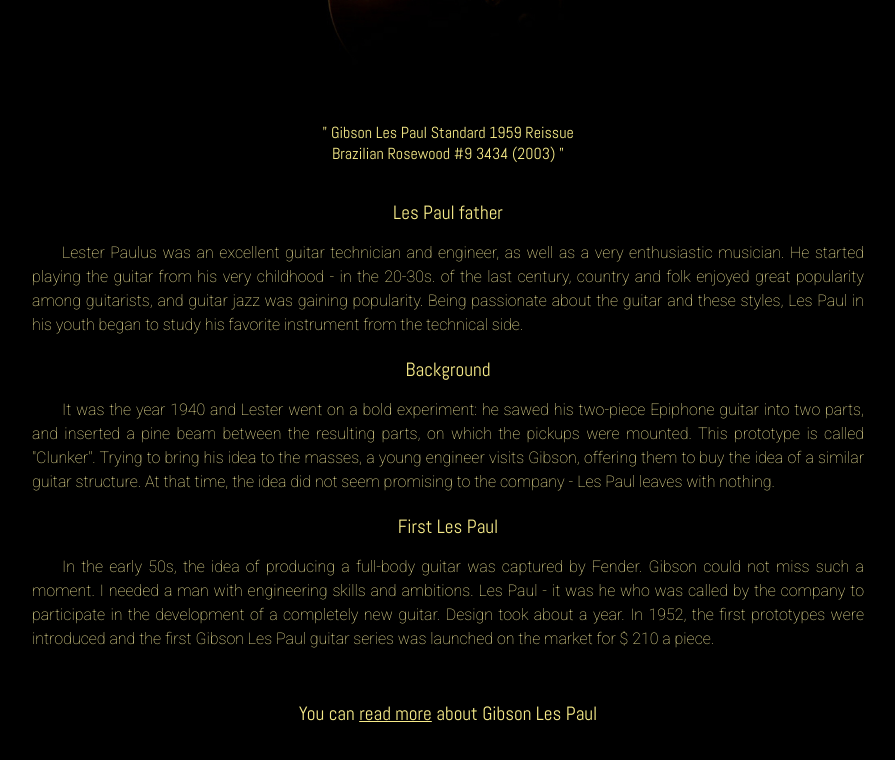
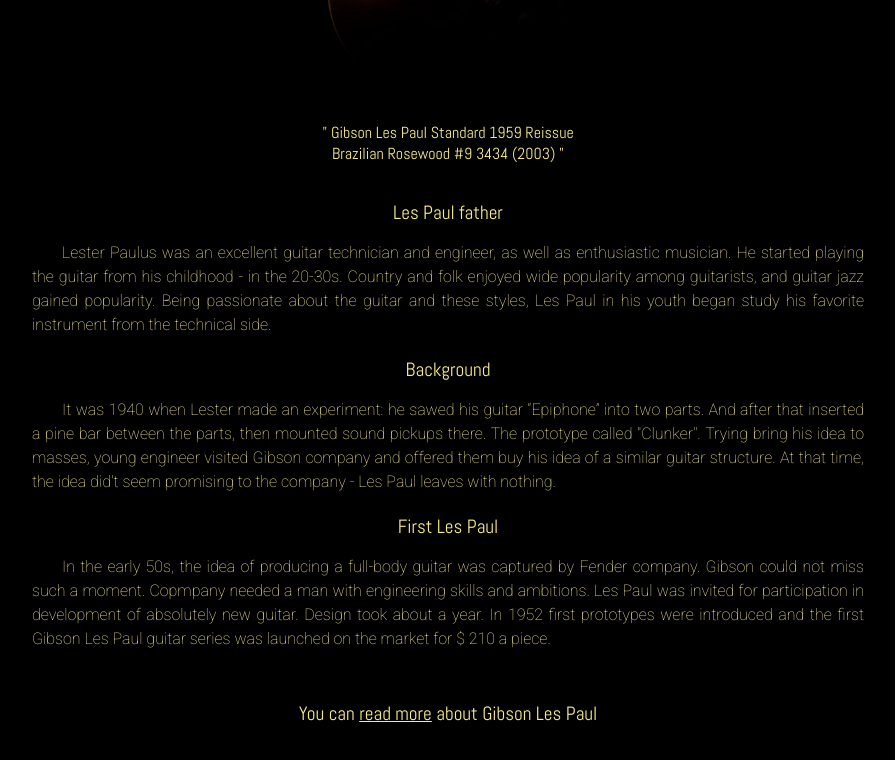
Before and after one commit to ZenutkinN/ZenutkinN.github.io, a plain HTML site: page freecodecamp/Responsive Web Design Projects/Build a Tribute Page/index.html in a window 1280 px wide. Shown: the part 1006-1766 px from the top of the page, without its empty margins (192-1087 px from the left). Drawn offline with Linux system fonts and the light colour scheme.

```diff
--- a/freecodecamp/Responsive Web Design Projects/Build a Tribute Page/index.html
+++ b/freecodecamp/Responsive Web Design Projects/Build a Tribute Page/index.html
@@ -31,11 +31,11 @@
 					<img id="logo-image" src="img/logo-gibson.png" alt="logotype Gibson">
 				</div>
 				<h2>Les Paul father</h2>
-				<p>Lester Paulus was an excellent guitar technician and engineer, as well as a very enthusiastic musician. He started playing the guitar from his very childhood - in the 20-30s. of the last century, country and folk enjoyed great popularity among guitarists, and guitar jazz was gaining popularity. Being passionate about the guitar and these styles, Les Paul in his youth began to study his favorite instrument from the technical side.</p>
+				<p>Lester Paulus was an excellent guitar technician and engineer, as well as enthusiastic musician. He started playing the guitar from his childhood - in the 20-30s. Country and folk enjoyed wide popularity among guitarists, and guitar jazz gained popularity. Being passionate about the guitar and these styles, Les Paul in his youth began study his favorite instrument from the technical side.</p>
 				<h2>Background</h2>
-				<p>It was the year 1940 and Lester went on a bold experiment: he sawed his two-piece Epiphone guitar into two parts, and inserted a pine beam between the resulting parts, on which the pickups were mounted. This prototype is called "Clunker". Trying to bring his idea to the masses, a young engineer visits Gibson, offering them to buy the idea of a similar guitar structure. At that time, the idea did not seem promising to the company - Les Paul leaves with nothing.</p>
+				<p>It was 1940 when Lester made an experiment: he sawed his guitar “Epiphone” into two parts. And after that inserted a pine bar between the parts, then mounted sound pickups there. The prototype called "Clunker". Trying bring his idea to masses, young engineer visited Gibson company and offered them buy his idea of a similar guitar structure. At that time, the idea did't seem promising to the company - Les Paul leaves with nothing.</p>
 				<h2>First Les Paul</h2>
-				<p>In the early 50s, the idea of producing a full-body guitar was captured by Fender. Gibson could not miss such a moment. I needed a man with engineering skills and ambitions. Les Paul - it was he who was called by the company to participate in the development of a completely new guitar. Design took about a year. In 1952, the first prototypes were introduced and the first Gibson Les Paul guitar series was launched on the market for $ 210 a piece.</p>
+				<p>In the early 50s, the idea of producing a full-body guitar was captured by Fender company. Gibson could not miss such a moment. Copmpany needed a man with engineering skills and ambitions. Les Paul was invited for participation in development of absolutely new guitar. Design took about a year. In 1952 first prototypes were introduced and the first Gibson Les Paul guitar series was launched on the market for $ 210 a piece.</p>
 				<h2 id="link">You can <a href="https://en.wikipedia.org/wiki/Gibson_Les_Paul" id="tribute-link" target="_blank" >read more</a> about Gibson Les Paul</h2>
 			</div>
 		</main>
```
